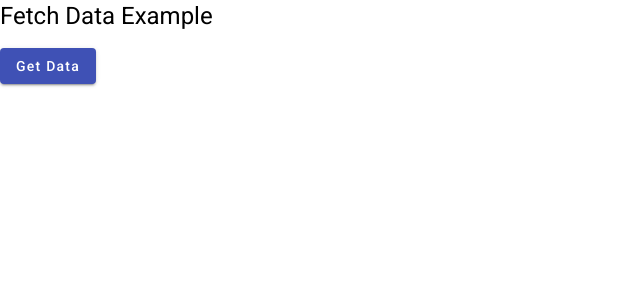
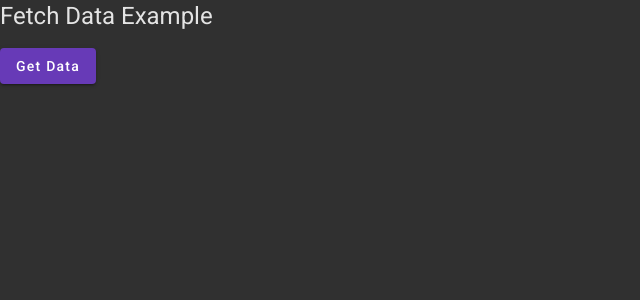
Before and after one commit to pauloendoh/itau-playground-front, an Angular app: page / in a window 1280 px wide. Shown: the top 300 px of the page, without its empty margins (0-640 px from the left). Built offline with nearby package versions, Linux system fonts and the light colour scheme.

Commit message:
feat: ux

```diff
--- a/angular.json
+++ b/angular.json
@@ -20,7 +20,7 @@
             "tsConfig": "tsconfig.app.json",
             "assets": ["src/favicon.ico", "src/assets"],
             "styles": [
-              "@angular/material/prebuilt-themes/indigo-pink.css",
+              "@angular/material/prebuilt-themes/deeppurple-amber.css",
               "src/styles.scss"
             ],
             "scripts": []
@@ -74,7 +74,7 @@
             "tsConfig": "tsconfig.spec.json",
             "assets": ["src/favicon.ico", "src/assets"],
             "styles": [
-              "@angular/material/prebuilt-themes/indigo-pink.css",
+              "@angular/material/prebuilt-themes/deeppurple-amber.css",
               "src/styles.scss"
             ],
             "scripts": []
--- a/src/styles.scss
+++ b/src/styles.scss
@@ -1,4 +1,13 @@
 /* You can add global styles to this file, and also import other style files */
 
-html, body { height: 100%; }
-body { margin: 0; font-family: Roboto, "Helvetica Neue", sans-serif; }
+html,
+body {
+  height: 100%;
+}
+
+body {
+  margin: 0;
+  font-family: Roboto, "Helvetica Neue", sans-serif;
+  background-color: #303030;
+  color: rgba(255, 255, 255, 0.87);
+}
```
Also changed, not shown: 1 other file (tests, documents, lock files or other folders).
